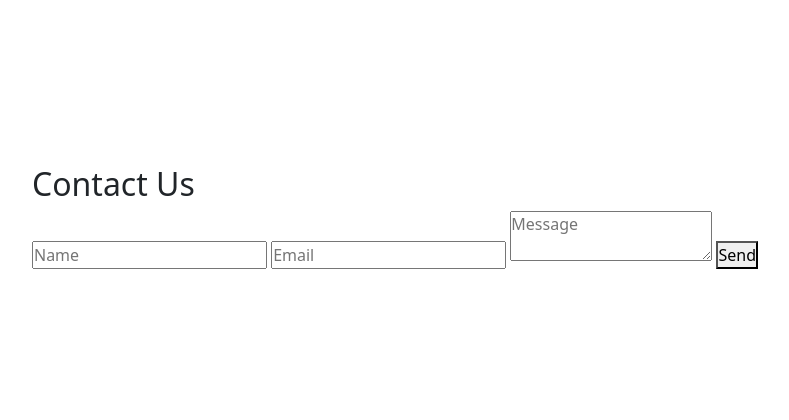
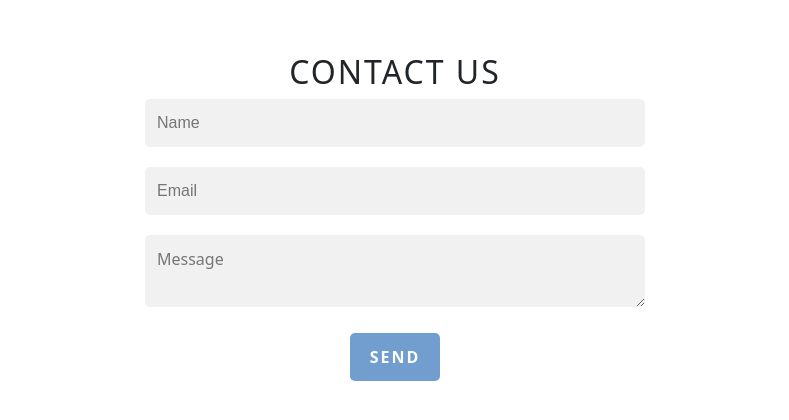
Before and after one commit to dev-divyansh/dev-divyansh-portfolio, a plain HTML site: page index.html in a window 1280 px wide. Shown: the part 2631-3051 px from the top of the page, without its empty margins (245-1034 px from the left). Drawn offline with nearby package versions, Linux system fonts and the light colour scheme.

Commit message:
Update style.css

```diff
--- a/style.css
+++ b/style.css
@@ -229,3 +229,85 @@ img {
   text-align: center;
   transition: width 1s;
 }
+form {
+  max-width: 500px;
+  margin: 0 auto;
+  text-align: center;
+}
+
+h2 {
+  font-size: 2em;
+  font-weight: bold;
+  margin-bottom: 20px;
+  text-transform: uppercase;
+  letter-spacing: 2px;
+}
+
+input[type="text"],
+input[type="email"],
+textarea {
+  width: 100%;
+  padding: 12px;
+  margin-bottom: 20px;
+  border: none;
+  border-radius: 5px;
+  background-color: #f1f1f1;
+  font-size: 1em;
+  font-family: sans-serif;
+  transition: all 0.3s ease-in-out;
+}
+
+input[type="text"]:focus,
+input[type="email"]:focus,
+textarea:focus {
+  outline: none;
+  box-shadow: 0 0 10px #719ece;
+  background-color: #fff;
+}
+
+button[type="submit"] {
+  display: inline-block;
+  padding: 12px 20px;
+  margin-top: 20px;
+  border: none;
+  border-radius: 5px;
+  background-color: #719ece;
+  color: #fff;
+  font-size: 1em;
+  font-weight: bold;
+  text-transform: uppercase;
+  letter-spacing: 2px;
+  cursor: pointer;
+  transition: all 0.3s ease-in-out;
+}
+
+button[type="submit"]:hover {
+  background-color: #4f7bbf;
+}
+
+form.sent {
+  transform: translateY(-50px);
+  opacity: 0;
+  pointer-events: none;
+  transition: all 0.3s ease-in-out;
+}
+
+form.sent h2 {
+  margin-bottom: 0;
+}
+
+form.sent input[type="text"],
+form.sent input[type="email"],
+form.sent textarea,
+form.sent button[type="submit"] {
+  visibility: hidden;
+  transition: all 0.3s ease-in-out;
+}
+
+form.sent p {
+  font-size: 1.2em;
+  font-weight: bold;
+  margin-top: 20px;
+  color: #719ece;
+  transition: all 0.3s ease-in-out;
+}
```
